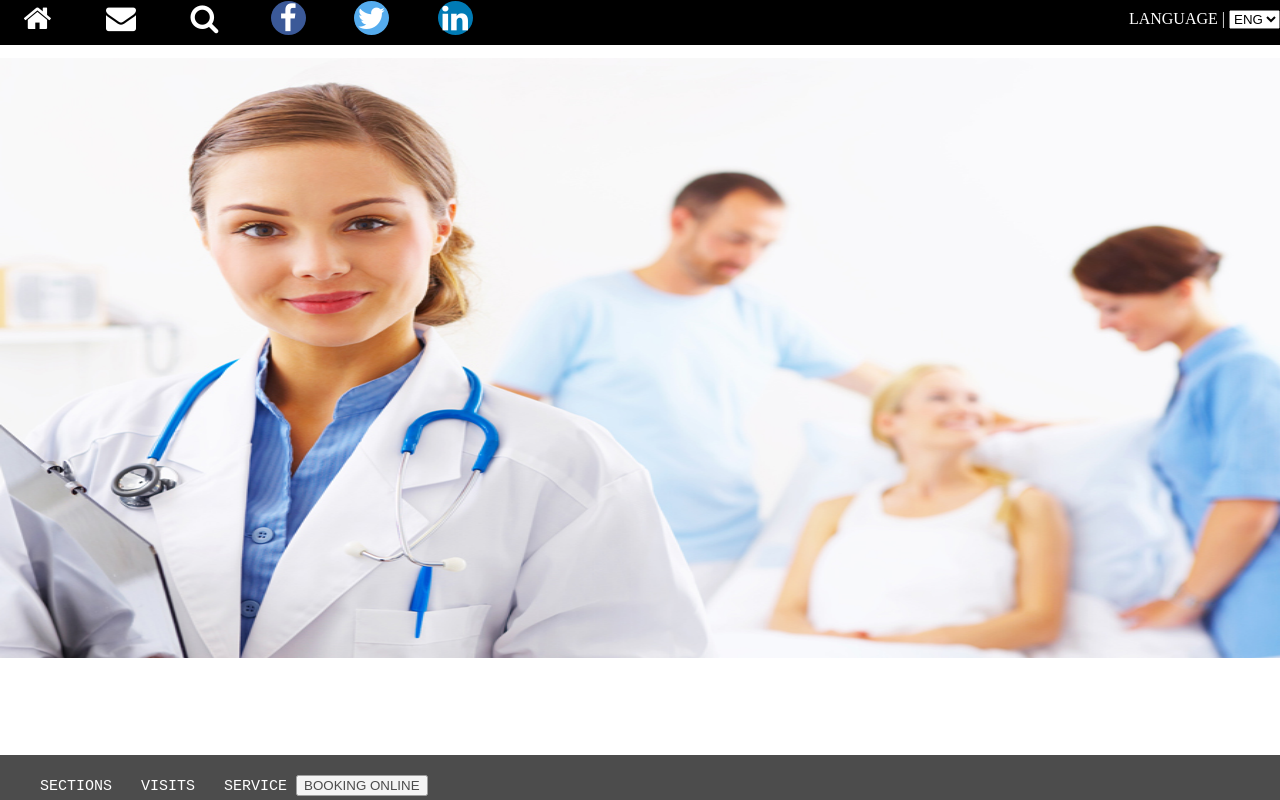
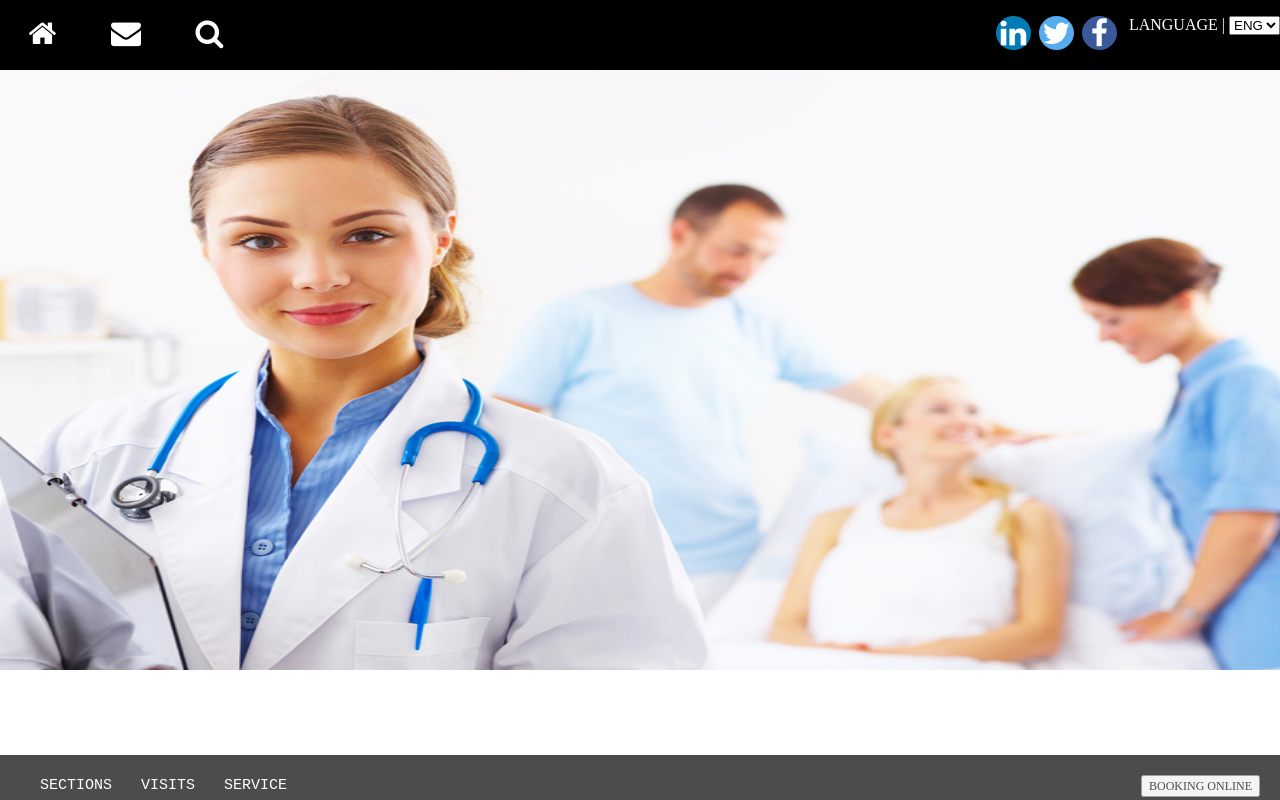
Before and after one commit to Esraayehia/esraa-website, a plain HTML site: page index1.html in a window 1280 px wide. Drawn offline with Linux system fonts and the light colour scheme.

Commit message:
upload modified file style1.css

```diff
--- a/style1.css
+++ b/style1.css
@@ -33,9 +33,22 @@ body{
 }
 /*------------ to here*/
 .first{
-  margin: 0; height: 45px; box-sizing: border-box;
+  /*margin: 0;*/ height: 70px; box-sizing: border-box;width: 100%;
 
-  background-color: black;margin-bottom:  1px; padding-top: 1px;
+  background-color: black;/*margin-bottom:  1px; */padding-top: 1px;
+  } .fa-home{
+    margin: 15px auto 3px 5px;
+  }
+
+ .first .fa-facebook{
+  float: right;
+  margin: 15px auto 3px 8px;
+}
+.first .fa-twitter{
+  float: right; margin: 15px auto 3px 8px;
+}
+.first .fa-linkedin{
+  float: right;margin: 15px auto 3px 8px;
 }
 .first a{
   text-decoration:none;
@@ -45,13 +58,13 @@ font-size: 30px;padding-bottom: 20px; color: white;
  margin: 20px ;padding-bottom: 10px; padding-top: 20px;
 
 }
-.btn1{
-  font-family: serif;  font-size: 12px;float: right; margin-bottom: 6px;
-  cursor: pointer;
+ #btn{
+  font-family: serif;  font-size: 12px;float: right;
+  cursor: pointer;padding-top: 2px;
 }
 
 #lang{
-  padding-bottom: 20px; color: white; margin: 9px auto;float: right;
+  padding-bottom: 20px; color: white; margin: 15px auto 3px 12px;float: right;
 }
 /*?????????????????????????????????? how!!!*/
 #tx{
@@ -68,10 +81,10 @@ font-size: 30px;padding-bottom: 20px; color: white;
  /* .mySlides .dh1 h1{
   text-align: center;text-shadow: 3px 3px #3c3c3c;
   font-size: 60px; margin-left: 300px;
+}*====================================================/
+/*.first .div1{
+  float: right; padding: 4px; margin: 2px;
 }*/
-.div1{
-  float: right; padding: 4px; margin: 2px;
-}
 .fa {
   display:inline;
 padding: 2px; margin-right: 1px;
@@ -80,14 +93,14 @@ padding: 2px; margin-right: 1px;
   text-align: center;
   text-decoration: none;
 border-radius: 50%;
-}
+}/*
 .fa-home:hover{
   opacity: .8;
    color:aqua ;
    border-top: 0.5px solid cyan;
    border-left: 0.5px solid cyan;
    border-right: 0.5px solid cyan;
-}
+}*/
 .fa-facebook{
   background: #3B5998;
  color: white;
```
